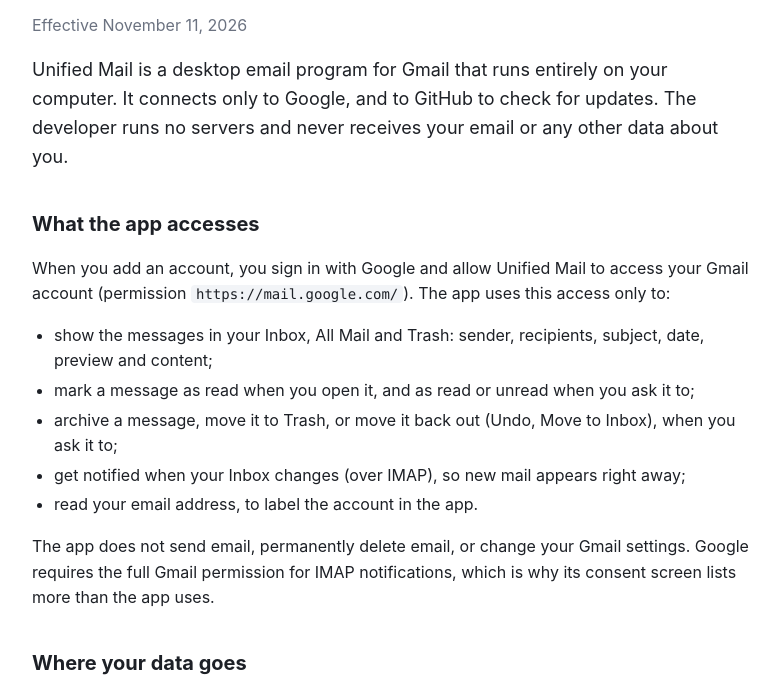
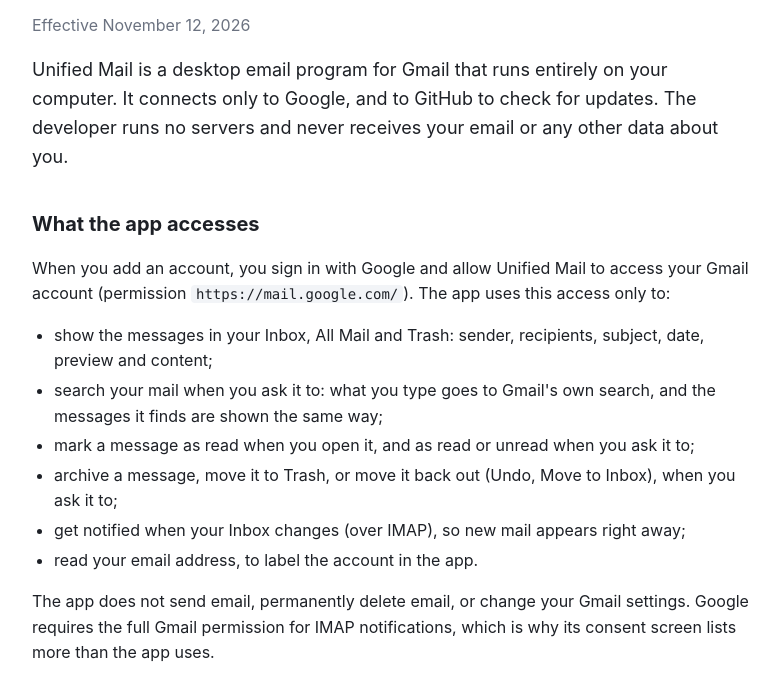
Before and after one commit to andeliseev/andeliseev.github.io, a plain HTML site: page unified-mail/privacy.html in a window 1280 px wide. Shown: the part 136-813 px from the top of the page, without its empty margins (248-1027 px from the left). Drawn offline with Linux system fonts and the light colour scheme.

Commit message:
Unified Mail: the privacy policy covers search

```diff
--- a/unified-mail/privacy.html
+++ b/unified-mail/privacy.html
@@ -11,7 +11,7 @@
   <main>
     <p class="crumb"><a href="./">Unified Mail</a></p>
     <h1>Privacy Policy</h1>
-    <p class="muted">Effective November 11, 2026</p>
+    <p class="muted">Effective November 12, 2026</p>
 
     <p class="lead">
       Unified Mail is a desktop email program for Gmail that runs entirely on your computer.
@@ -26,6 +26,7 @@
     </p>
     <ul>
       <li>show the messages in your Inbox, All Mail and Trash: sender, recipients, subject, date, preview and content;</li>
+      <li>search your mail when you ask it to: what you type goes to Gmail's own search, and the messages it finds are shown the same way;</li>
       <li>mark a message as read when you open it, and as read or unread when you ask it to;</li>
       <li>archive a message, move it to Trash, or move it back out (Undo, Move to Inbox), when you ask it to;</li>
       <li>get notified when your Inbox changes (over IMAP), so new mail appears right away;</li>
```
